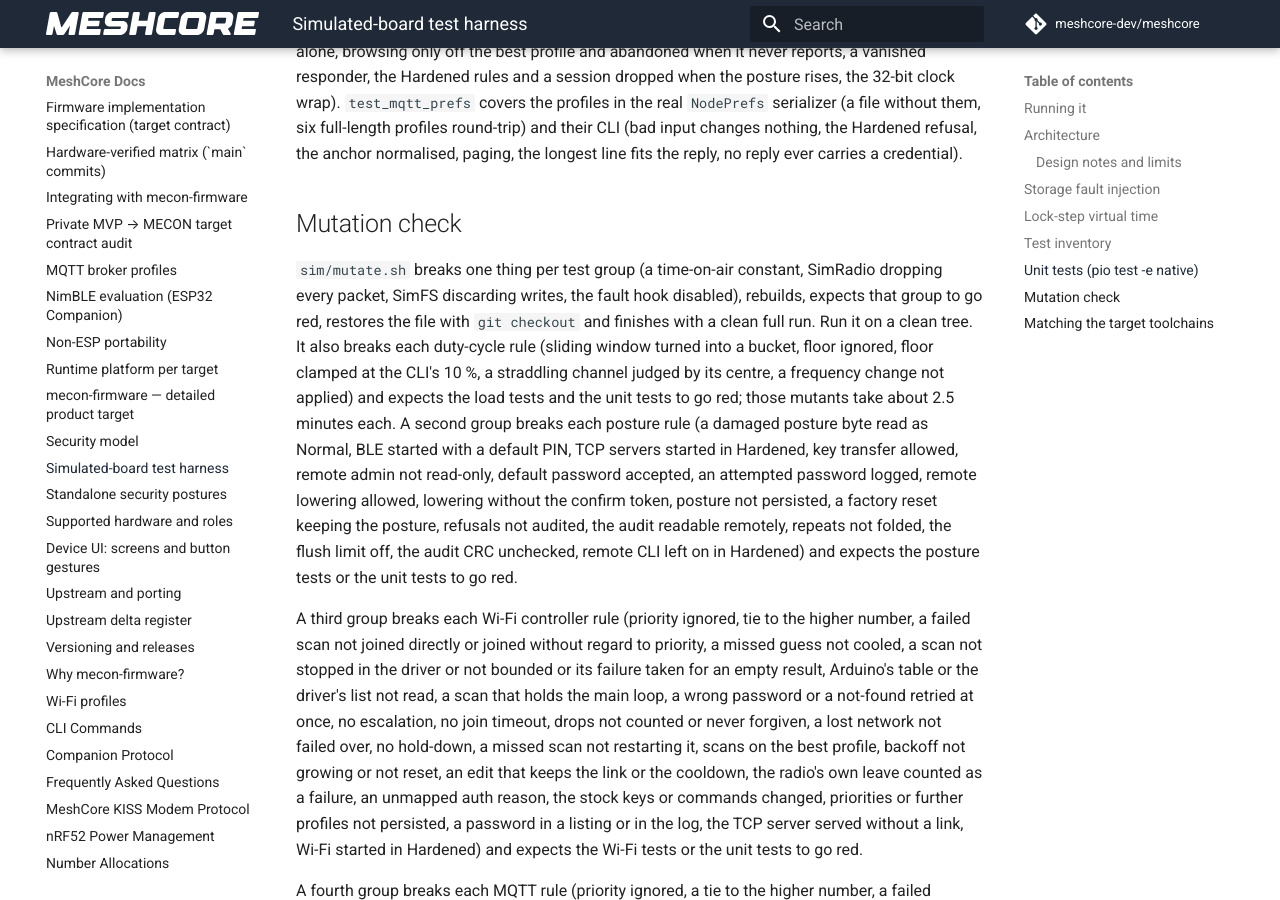
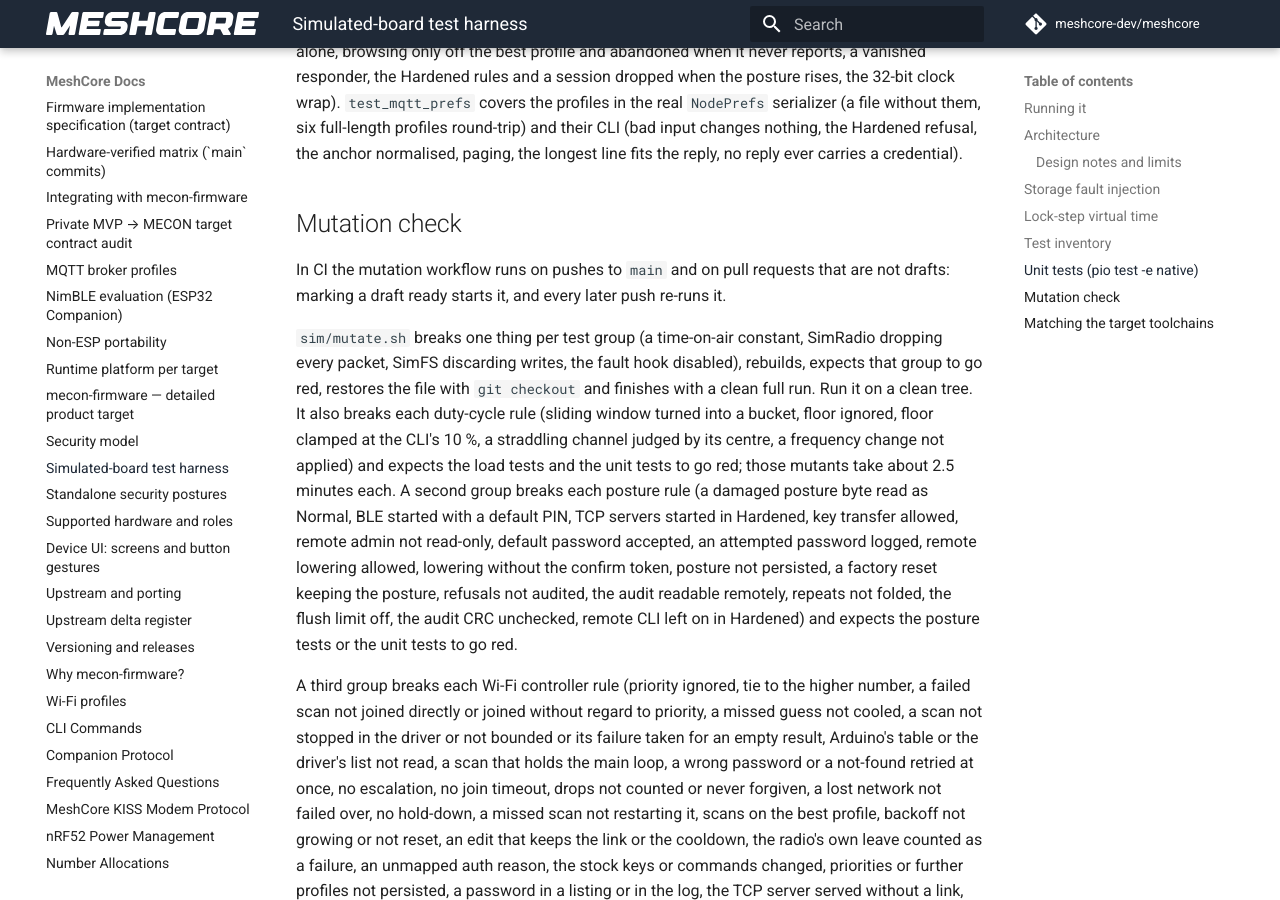
Before and after one commit to hoejriis/mecon-firmware, an MkDocs documentation site: the page built from docs/SIMULATION.md, in a window 1280 px wide and 900 px high, scrolled down 13764 px. Built offline with MkDocs 1.6.1 and Material for MkDocs 9.7.7, drawn with Linux system fonts in a browser that asks for light colours; comment, search, counter and statistics services are not loaded.

Commit message:
CI: skip mutation on draft PRs, cancel superseded build and unit-test runs
Hosted CI was queueing for over 40 minutes: a single push to a PR
started 208 jobs, 172 of them the mutation matrix, and two branches
had a superseded set queued behind the current one.

- Mutation check and All boards now skip draft PRs. Each runs on
  ready_for_review and on every push after that, and on main as before.
  A draft cannot be merged, so nothing reaches main without the
  mutation matrix.
- PR Build Check, Run Unit Tests and All boards cancel a superseded run
  on the same ref, as Mutation, Target boards and Simulated boards
  already did.

firmware-builder.yml is a reusable workflow (workflow_call), so a
concurrency group there would share its caller's group and cancel the
caller. It is left unchanged.

Co-Authored-By: Claude Opus 5.5 (1M context) <noreply@anthropic.com>

```diff
--- a/docs/SIMULATION.md
+++ b/docs/SIMULATION.md
@@ -241,6 +241,8 @@ start_after=0)`, which puts both the `ether` fixture and every node made by `nod
 
 ## Mutation check
 
+In CI the mutation workflow runs on pushes to `main` and on pull requests that are not drafts: marking a draft ready starts it, and every later push re-runs it.
+
 `sim/mutate.sh` breaks one thing per test group (a time-on-air constant, SimRadio dropping
 every packet, SimFS discarding writes, the fault hook disabled), rebuilds, expects that
 group to go red, restores the file with `git checkout` and finishes with a clean full run.
```
Also changed, not shown: README.md (+1 -1 lines), 4 other files.
